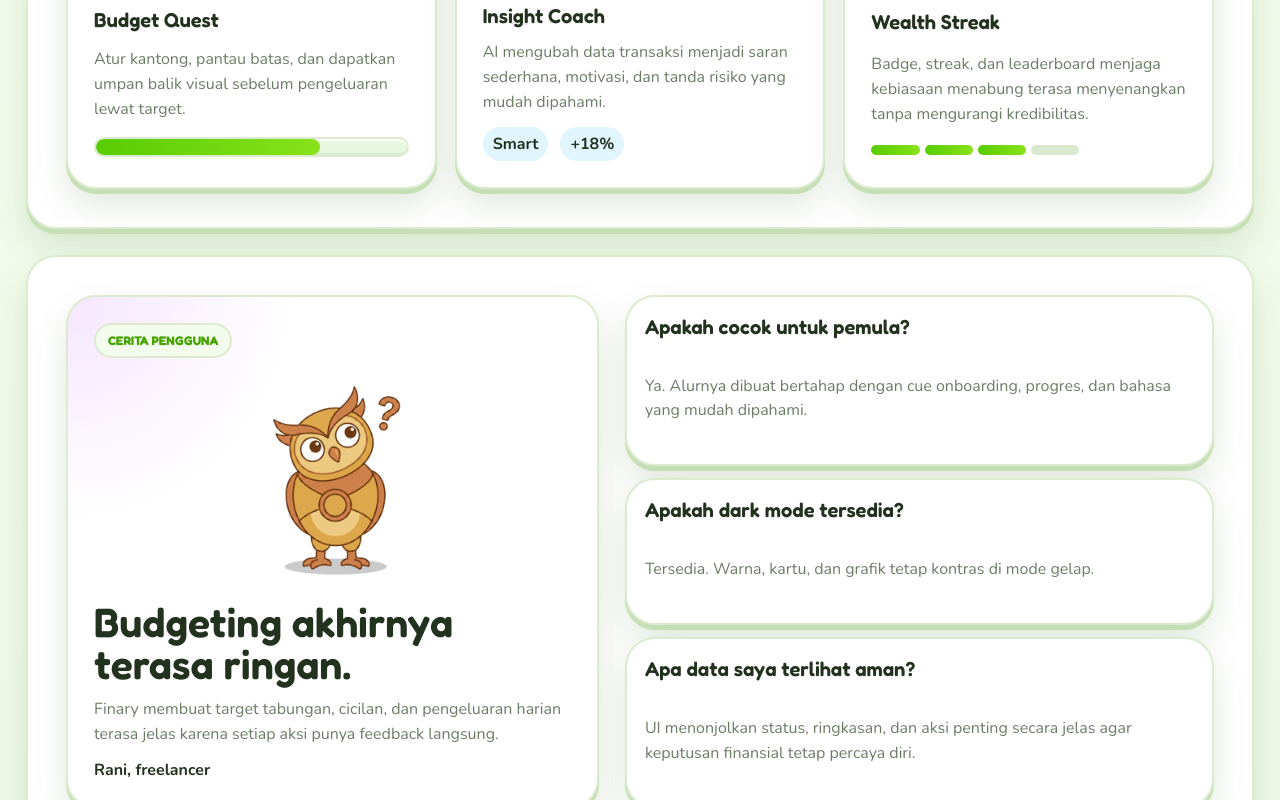
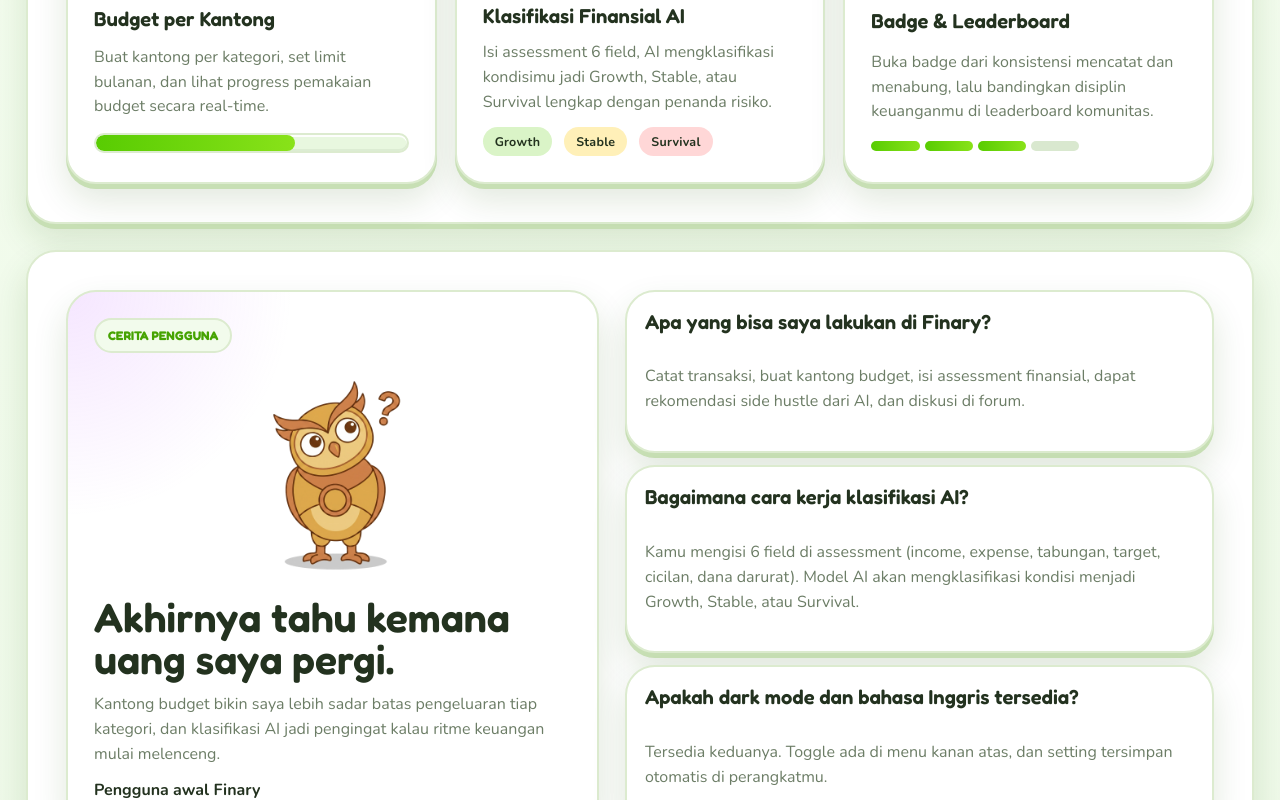
Before and after one commit to Faizpi/finary-frontend, a React (Vite) app: page / in a window 1280 px wide. Shown: the part 1020-1820 px from the top of the page. Built offline with nearby package versions, Linux system fonts and the light colour scheme.

Commit message:
fix login screen

```diff
--- a/src/index.css
+++ b/src/index.css
@@ -786,6 +786,7 @@ textarea::placeholder {
   color: var(--text-primary);
   font-weight: 700;
   box-shadow: var(--card-shadow);
+  animation: page-pop 0.28s cubic-bezier(0.22, 1, 0.36, 1);
 }
 
 .alert.error,
@@ -906,11 +907,28 @@ textarea::placeholder {
 }
 
 .reward-row span {
-  padding: 6px 10px;
+  padding: 6px 12px;
   border-radius: 999px;
   background: color-mix(in srgb, var(--blue) 13%, var(--surface));
   color: var(--text-strong);
+  font-size: 0.78rem;
   font-weight: 700;
+  letter-spacing: 0.02em;
+}
+
+.product-card.chart .reward-row span:nth-child(1) {
+  background: color-mix(in srgb, var(--state-on) 22%, var(--surface));
+  color: var(--text-strong);
+}
+
+.product-card.chart .reward-row span:nth-child(2) {
+  background: color-mix(in srgb, var(--yellow) 28%, var(--surface));
+  color: var(--text-strong);
+}
+
+.product-card.chart .reward-row span:nth-child(3) {
+  background: color-mix(in srgb, var(--state-danger) 22%, var(--surface));
+  color: var(--text-strong);
 }
 
 .social-section {
@@ -1345,6 +1363,12 @@ textarea::placeholder {
   color: var(--text-secondary);
   font-size: 0.88rem;
   font-weight: 600;
+  transition: background 0.16s ease, border-color 0.16s ease;
+}
+
+.prediction-stats span:hover {
+  background: var(--surface-3);
+  border-color: var(--line-strong);
 }
 
 .dynamic-profile-warnings {
--- a/src/pages/AuthPage.jsx
+++ b/src/pages/AuthPage.jsx
@@ -93,7 +93,7 @@ export default function AuthPage({
           <div className="auth-brand-block auth-brand-image login-hero">
             <img src={visualAssets.auth} alt="Finary" className="auth-hero-img" />
             <h1>Finary</h1>
-            <p>{t('Kelola uang seperti naik level setiap hari: jelas, ringan, dan didukung AI.', 'Manage money like leveling up every day: clear, friendly, and powered by AI.')}</p>
+            <p>{t('Catat transaksi, atur budget per kantong, dan lihat kondisi keuanganmu lewat klasifikasi AI.', 'Track transactions, manage budgets by pocket, and see your financial health through AI classification.')}</p>
           </div>
 
           <div className="panel auth-form-panel">
@@ -136,32 +136,36 @@ export default function AuthPage({
         </div>
       </main>
 
-      <section className="marketing-section product-section" aria-label={t('Produk Finary', 'Finary products')}>
+      <section className="marketing-section product-section" aria-label={t('Fitur Finary', 'Finary features')}>
         <div className="section-head marketing-head">
           <div>
-            <p className="kicker">{t('Produk', 'Products')}</p>
-            <h2>{t('Semua misi uangmu dalam satu tempat', 'Every money mission in one place')}</h2>
+            <p className="kicker">{t('Fitur', 'Features')}</p>
+            <h2>{t('Empat alat untuk merapikan keuanganmu', 'Four tools to organize your finances')}</h2>
           </div>
-          <p className="helper">{t('Dashboard, budget, investasi, dan AI coaching dibuat terasa ringan seperti game harian.', 'Dashboards, budgets, investments, and AI coaching made as light as a daily game.')}</p>
+          <p className="helper">{t('Catat transaksi, atur budget per kantong, dapatkan klasifikasi AI, dan rekomendasi side hustle yang cocok dengan kondisi kamu.', 'Track transactions, manage pocket budgets, get AI classification, and side hustle recommendations that match your situation.')}</p>
         </div>
         <div className="marketing-grid">
           <article className="product-card coin">
             <span className="product-icon">Rp</span>
-            <h3>{t('Budget Quest', 'Budget Quest')}</h3>
-            <p>{t('Atur kantong, pantau batas, dan dapatkan umpan balik visual sebelum pengeluaran lewat target.', 'Set pockets, track limits, and get visual feedback before spending crosses the target.')}</p>
-            <div className="mini-progress"><span style={{ width: '72%' }} /></div>
+            <h3>{t('Budget per Kantong', 'Pocket Budgeting')}</h3>
+            <p>{t('Buat kantong per kategori, set limit bulanan, dan lihat progress pemakaian budget secara real-time.', 'Create pockets per category, set monthly limits, and see real-time budget usage progress.')}</p>
+            <div className="mini-progress" aria-hidden="true"><span style={{ width: '64%' }} /></div>
           </article>
           <article className="product-card chart">
             <span className="product-icon">AI</span>
-            <h3>{t('Insight Coach', 'Insight Coach')}</h3>
-            <p>{t('AI mengubah data transaksi menjadi saran sederhana, motivasi, dan tanda risiko yang mudah dipahami.', 'AI turns transaction data into simple guidance, motivation, and easy-to-read risk signals.')}</p>
-            <div className="reward-row"><span>Smart</span><span>+18%</span></div>
+            <h3>{t('Klasifikasi Finansial AI', 'AI Financial Classification')}</h3>
+            <p>{t('Isi assessment 6 field, AI mengklasifikasi kondisimu jadi Growth, Stable, atau Survival lengkap dengan penanda risiko.', 'Fill the 6-field assessment, AI classifies your condition as Growth, Stable, or Survival with risk flags.')}</p>
+            <div className="reward-row">
+              <span>Growth</span>
+              <span>Stable</span>
+              <span>Survival</span>
+            </div>
           </article>
           <article className="product-card badge">
             <span className="product-icon">Lv</span>
-            <h3>{t('Wealth Streak', 'Wealth Streak')}</h3>
-            <p>{t('Badge, streak, dan leaderboard menjaga kebiasaan menabung terasa menyenangkan tanpa mengurangi kredibilitas.', 'Badges, streaks, and leaderboards keep saving habits fun without losing credibility.')}</p>
-            <div className="badge-level-track">
+            <h3>{t('Badge & Leaderboard', 'Badges & Leaderboard')}</h3>
+            <p>{t('Buka badge dari konsistensi mencatat dan menabung, lalu bandingkan disiplin keuanganmu di leaderboard komunitas.', 'Unlock badges from consistent tracking and saving, then compare your financial discipline on the community leaderboard.')}</p>
+            <div className="badge-level-track" aria-hidden="true">
               <span className="badge-level-dot on" />
               <span className="badge-level-dot on" />
               <span className="badge-level-dot on" />
@@ -171,7 +175,7 @@ export default function AuthPage({
         </div>
       </section>
 
-      <section className="marketing-section social-section" aria-label={t('Testimoni dan FAQ', 'Testimonials and FAQ')}>
+      <section className="marketing-section social-section" aria-label={t('Cerita pengguna dan FAQ', 'User story and FAQ')}>
         <div className="testimonial-card">
           <p className="kicker">{t('Cerita Pengguna', 'User Story')}</p>
           <img
@@ -180,22 +184,22 @@ export default function AuthPage({
             alt={t('Ilustrasi FAQ', 'FAQ illustration')}
             loading="lazy"
           />
-          <h2>{t('Budgeting akhirnya terasa ringan.', 'Budgeting finally feels light.')}</h2>
-          <p>{t('Finary membuat target tabungan, cicilan, dan pengeluaran harian terasa jelas karena setiap aksi punya feedback langsung.', 'Finary makes savings goals, installments, and daily spending clear because every action gets instant feedback.')}</p>
-          <strong>Rani, freelancer</strong>
+          <h2>{t('Akhirnya tahu kemana uang saya pergi.', 'Finally I know where my money goes.')}</h2>
+          <p>{t('Kantong budget bikin saya lebih sadar batas pengeluaran tiap kategori, dan klasifikasi AI jadi pengingat kalau ritme keuangan mulai melenceng.', 'Pocket budgets make me aware of spending limits per category, and the AI classification reminds me when my financial rhythm starts drifting.')}</p>
+          <strong>{t('Pengguna awal Finary', 'Early Finary user')}</strong>
         </div>
         <div className="faq-list">
           <article>
-            <h3>{t('Apakah cocok untuk pemula?', 'Is it beginner friendly?')}</h3>
-            <p>{t('Ya. Alurnya dibuat bertahap dengan cue onboarding, progres, dan bahasa yang mudah dipahami.', 'Yes. The flow is gradual with onboarding cues, progress, and plain language.')}</p>
+            <h3>{t('Apa yang bisa saya lakukan di Finary?', 'What can I do in Finary?')}</h3>
+            <p>{t('Catat transaksi, buat kantong budget, isi assessment finansial, dapat rekomendasi side hustle dari AI, dan diskusi di forum.', 'Track transactions, create budget pockets, fill the financial assessment, get AI side hustle recommendations, and join forum discussions.')}</p>
           </article>
           <article>
-            <h3>{t('Apakah dark mode tersedia?', 'Is dark mode available?')}</h3>
-            <p>{t('Tersedia. Warna, kartu, dan grafik tetap kontras di mode gelap.', 'Yes. Colors, cards, and charts stay high contrast in dark mode.')}</p>
+            <h3>{t('Bagaimana cara kerja klasifikasi AI?', 'How does the AI classification work?')}</h3>
+            <p>{t('Kamu mengisi 6 field di assessment (income, expense, tabungan, target, cicilan, dana darurat). Model AI akan mengklasifikasi kondisi menjadi Growth, Stable, atau Survival.', 'You fill 6 fields in the assessment (income, expense, savings, goal, loan, emergency fund). The AI model classifies your condition as Growth, Stable, or Survival.')}</p>
           </article>
           <article>
-            <h3>{t('Apa data saya terlihat aman?', 'Will my data feel secure?')}</h3>
-            <p>{t('UI menonjolkan status, ringkasan, dan aksi penting secara jelas agar keputusan finansial tetap percaya diri.', 'The UI highlights status, summaries, and important actions clearly so financial decisions stay confident.')}</p>
+            <h3>{t('Apakah dark mode dan bahasa Inggris tersedia?', 'Are dark mode and English available?')}</h3>
+            <p>{t('Tersedia keduanya. Toggle ada di menu kanan atas, dan setting tersimpan otomatis di perangkatmu.', 'Both are available. Toggle is in the top-right menu, and the setting is automatically saved on your device.')}</p>
           </article>
         </div>
       </section>
```
